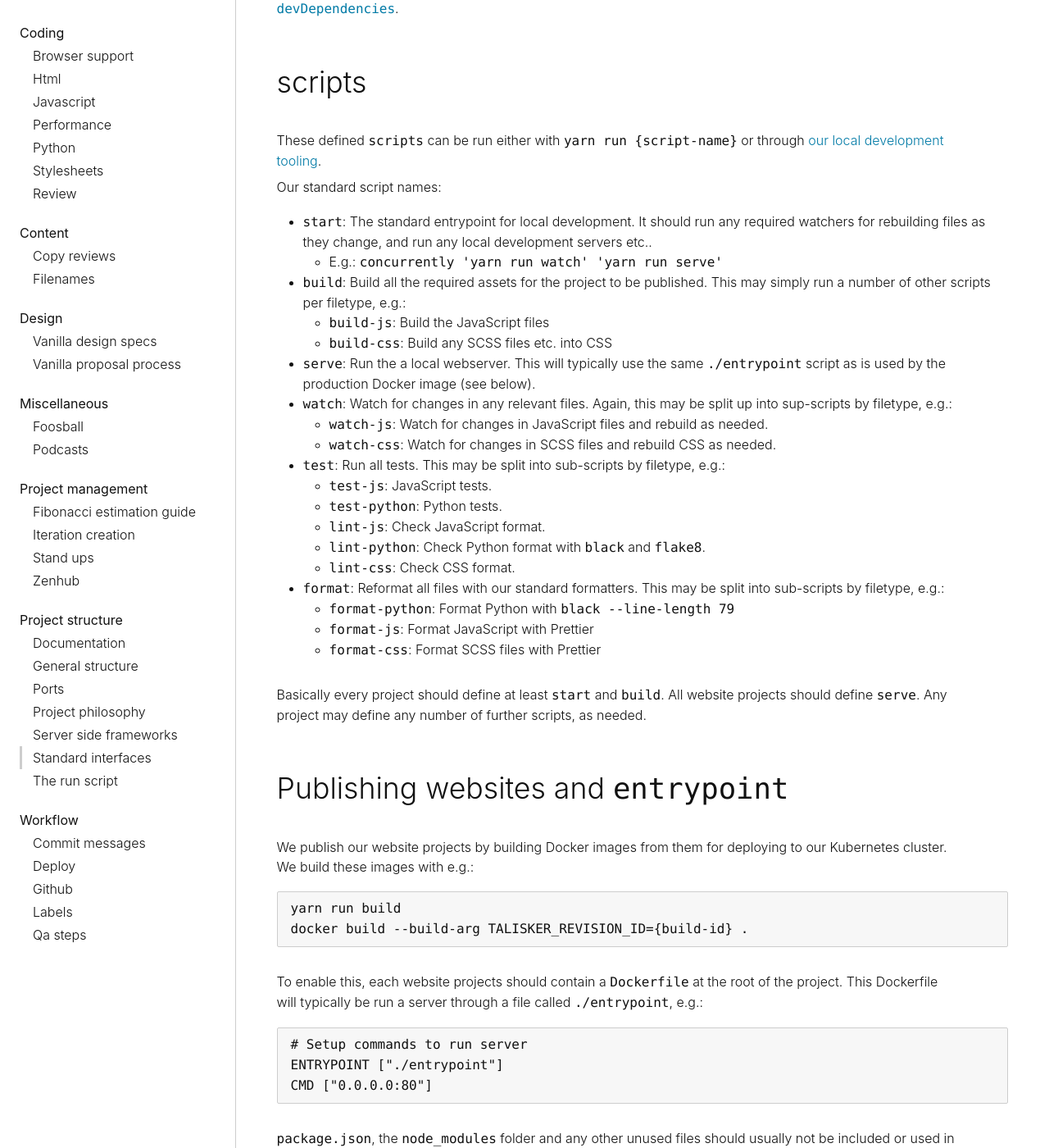
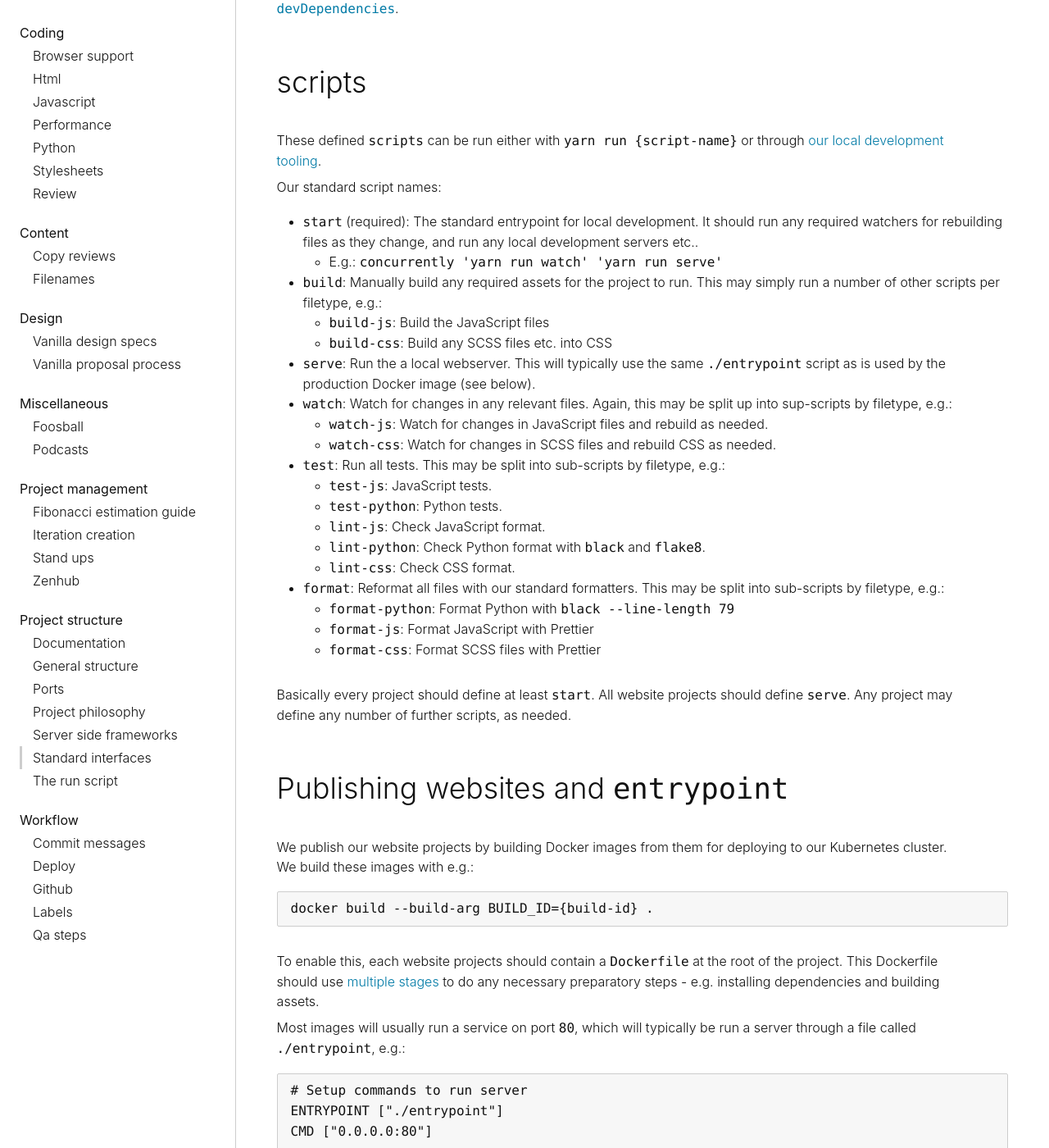
Before and after one commit to canonical-web-and-design/practices, a Jekyll site: the page built from project-structure/standard-interfaces.md, in a window 1280 px wide and 1400 px high, scrolled down 474 px. Shown: the whole window at 82% size. Built offline with Jekyll 4.4.1, drawn with Linux system fonts in a browser that asks for light colours; some web fonts are replaced; some of the changed text lies outside the part shown.

Commit message:
Make `build` optional
As we're moving towards multistage builds, any build steps needed for production should be handled in the Dockerfile. This makes all package.json script purely for local development, so a `build` script might not be necessary.

````diff
--- a/project-structure/standard-interfaces.md
+++ b/project-structure/standard-interfaces.md
@@ -13,9 +13,9 @@ These defined `scripts` can be run either with `yarn run {script-name}` or throu
 
 Our standard script names:
 
-- `start`: The standard entrypoint for local development. It should run any required watchers for rebuilding files as they change, and run any local development servers etc..
+- `start` (required): The standard entrypoint for local development. It should run any required watchers for rebuilding files as they change, and run any local development servers etc..
   - E.g.: `concurrently 'yarn run watch' 'yarn run serve'`
-- `build`: Build all the required assets for the project to be published. This may simply run a number of other scripts per filetype, e.g.:
+- `build`: Manually build any required assets for the project to run. This may simply run a number of other scripts per filetype, e.g.:
   - `build-js`: Build the JavaScript files
   - `build-css`: Build any SCSS files etc. into CSS
 - `serve`: Run the a local webserver. This will typically use the same `./entrypoint` script as is used by the production Docker image (see below).
@@ -33,18 +33,19 @@ Our standard script names:
   - `format-js`: Format JavaScript with Prettier
   - `format-css`: Format SCSS files with Prettier
 
-Basically every project should define at least `start` and `build`. All website projects should define `serve`. Any project may define any number of further scripts, as needed.
+Basically every project should define at least `start`. All website projects should define `serve`. Any project may define any number of further scripts, as needed.
 
 ## Publishing websites and `entrypoint`
 
 We publish our website projects by building Docker images from them for deploying to our Kubernetes cluster. We build these images with e.g.:
 
 ```bash
-yarn run build
-docker build --build-arg TALISKER_REVISION_ID={build-id} .
+docker build --build-arg BUILD_ID={build-id} .
 ```
 
-To enable this, each website projects should contain a `Dockerfile` at the root of the project. This Dockerfile will typically be run a server through a file called `./entrypoint`, e.g.:
+To enable this, each website projects should contain a `Dockerfile` at the root of the project. This Dockerfile should use [multiple stages](https://docs.docker.com/develop/develop-images/multistage-build/) to do any necessary preparatory steps - e.g. installing dependencies and building assets.
+
+Most images will usually run a service on port `80`, which will typically be run a server through a file called `./entrypoint`, e.g.:
 
 ```dockerfile
 # Setup commands to run server
````
Also changed, not shown: other parts of project-structure/standard-interfaces.md (+1 -1 lines).
